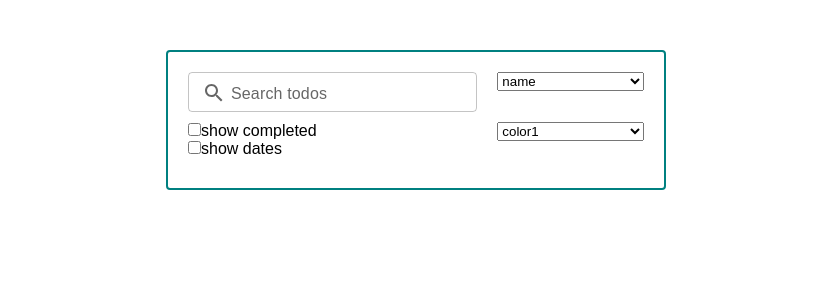
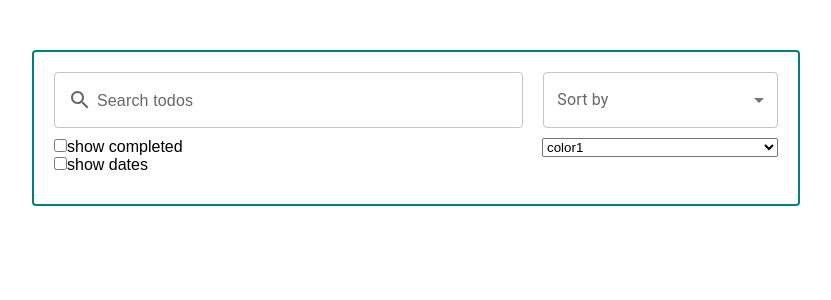
Before and after one commit to dimanedev/react-todo-app, a React (Create React App) app: page / in a window 1280 px wide. Shown: the top 300 px of the page, without its empty margins (224-1055 px from the left). Built offline with nearby package versions, Linux system fonts and the light colour scheme.

Commit message:
created and added MySelect component

```diff
--- a/src/components/filter-box/FilterBox.tsx
+++ b/src/components/filter-box/FilterBox.tsx
@@ -1,22 +1,29 @@
+import { useState } from "react";
+import MySelect from "../my-select/MySelect";
 import SearchInput from "../search-input/SearchInput";
 import "./filter-box.scss";
 
 type Props = {};
 
 const FilterBox = (props: Props) => {
+  const [sort, setSort] = useState<string>("");
+
+  const selectSort = (sort: string) => {
+    setSort(sort);
+  };
+
   return (
     <div className="filterbox">
       <div className="filterbox__row">
         <div className="filterbox__search">
           <SearchInput />
         </div>
-        <select className="filterbox__select">
-          <option value="v" disabled>
-            sort by
-          </option>
-          <option value="v">name</option>
-          <option value="v">date created</option>
-        </select>
+        <div className="filterbox__select">
+          <MySelect
+            onChange={selectSort}
+            options={["name", "date created", "color"]}
+          />
+        </div>
       </div>
       <div className="filterbox__row">
         <div className="filterbox__checkboxes">
--- a/src/components/filter-box/filter-box.scss
+++ b/src/components/filter-box/filter-box.scss
@@ -1,6 +1,7 @@
 .filterbox {
   width: 60%;
-  max-width: 500px;
+  max-width: 800px;
+  min-width: 500px;
   height: auto;
   margin: 50px auto;
   border: 2px solid teal;
--- /dev/null
+++ b/src/components/my-select/MySelect.tsx
@@ -0,0 +1,46 @@
+import { FormControl, InputLabel, MenuItem, Select } from "@mui/material";
+import { useState } from "react";
+
+type Props = {
+  onChange: Function;
+  options: string[];
+};
+
+const MySelect = ({ onChange, options }: Props) => {
+  const [value, setValue] = useState<string>("");
+
+  const handleChange = (event: any) => {
+    const value: string = event.target.value;
+    onChange(value);
+    setValue(value);
+  };
+
+  const capitalize = (text: string): string => {
+    if (text.length === 0) return "";
+    let newText: string = text[0].toUpperCase();
+    newText += text.slice(1);
+
+    return newText;
+  };
+
+  return (
+    <FormControl fullWidth>
+      <InputLabel id="todos-sort-select-label">Sort by</InputLabel>
+      <Select
+        labelId="todos-sort-select-label"
+        value={value}
+        label="Sort by"
+        size="medium"
+        onChange={handleChange}
+      >
+        {options.map((option) => (
+          <MenuItem key={option} value={option}>
+            {capitalize(option)}
+          </MenuItem>
+        ))}
+      </Select>
+    </FormControl>
+  );
+};
+
+export default MySelect;
--- a/src/components/search-input/SearchInput.tsx
+++ b/src/components/search-input/SearchInput.tsx
@@ -5,7 +5,7 @@ import "./search-input.scss";
 const SearchInput = () => {
   return (
     <TextField
-      size="small"
+      size="medium"
       label={
         <div className="search-input-label">
           <Search className="search-input-label__icon" />
```
